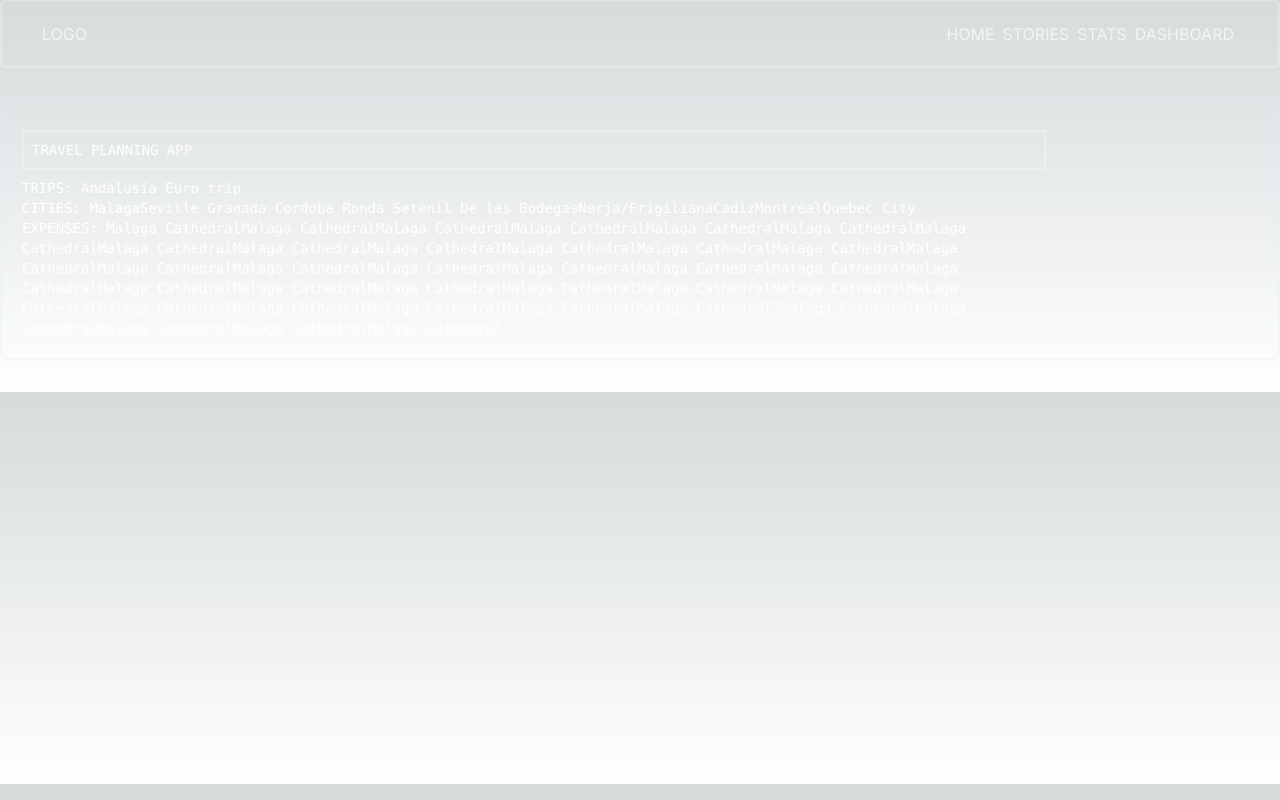
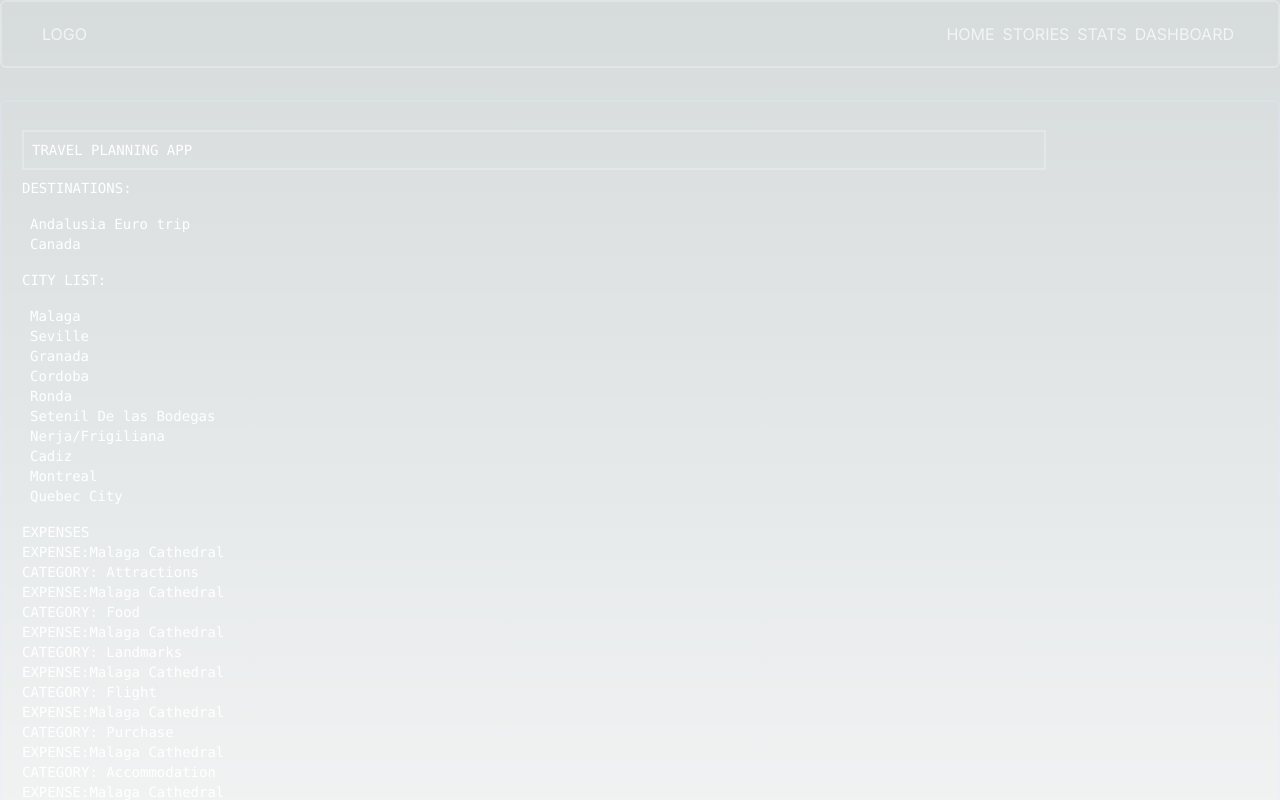
Before and after one commit to Terrero89/travel_planning_app, a Next.js app: page / in a window 1280 px wide. Shown: the top 800 px of the page. Built offline with nearby package versions, Linux system fonts and the light colour scheme.

Commit message:
Revert "Dev"

```diff
--- /dev/null
+++ b/src/app/components/cities/CityItem.tsx
@@ -0,0 +1,24 @@
+
+"use client"
+
+import { Places, Trips } from '../../../../types/trips';
+// import { useTripsStore } from '@/app/stores/useStore';
+
+
+interface CityProps{
+   cityList: Places[]
+}
+
+
+const CityItem: React.FC<CityProps> = ({cityList}) => {
+
+    return (
+        <div className=" content-center my-2 p-2 mx-">
+            <div className=" content-center"> {cityList.map((place: Places) => (<h3>{place.city}</h3> ))} </div>
+        </div>
+
+
+    );
+}
+
+export default CityItem;
--- /dev/null
+++ b/src/app/components/cities/CityList.tsx
@@ -0,0 +1,26 @@
+
+"use client"
+
+import { useTripsStore } from '@/app/stores/useStore';
+import CityItem from './CityItem';
+import { Places, Trips } from '../../../../types/trips';
+
+
+
+
+const CityList: React.FC<{}> = ({ }) => {
+    const places: Places[] = useTripsStore((state) =>
+        state.trip.flatMap(trip => trip.places)
+    );
+
+
+    return (
+        <div className="">
+            <CityItem cityList={places} />
+
+        </div>
+
+    );
+}
+
+export default CityList;
--- /dev/null
+++ b/src/app/components/destination/DestinationItem.tsx
@@ -0,0 +1,23 @@
+
+"use client"
+
+// import { useTripsStore } from '@/app/stores/useStore';
+import Trips from '../../types/trips';
+
+interface DestionationProps{
+    destinationList: Trips[]
+}
+
+
+const DestinationItem: React.FC<DestionationProps> = ({destinationList}) => {
+
+    return (
+        <div className=" content-center my-2 p-2 ">
+            <div className=" content-center">{destinationList.map((trip: Trips) => <h3>{trip.destination}</h3>)} </div>
+        </div>
+
+
+    );
+}
+
+export default DestinationItem;
--- a/src/app/components/destination/DestinationList.tsx
+++ b/src/app/components/destination/DestinationList.tsx
@@ -1,29 +1,23 @@
 
 "use client"
 
-import Trips, { Places } from '../../types/trips';
-import UIHeader from './components/UI/UIHeader';
-import { useTripsStore } from './stores/useStore';
+import { useTripsStore } from '@/app/stores/useStore';
+import Trips from '../../types/trips';
+import DestinationItem from './DestinationItem';
 
-interface Props {
-  title: string;
-}
 
-const Header: React.FC<Props> = ({}) => {
-    const trip = useTripsStore((state: { trip: Trips[]; }) => state.trip);
+
+
+const Header: React.FC<{}> = ({}) => {
+    const destination = useTripsStore((state: { trip: Trips[]; }) => state.trip);
 
   return (
-    <div className="border-2 border-white border-opacity-25 content-center my-2 p-2">
-        <div className="z-10 w-full max-w-5xl items-center justify-between font-mono text-sm ">
-        <div>TRIPS: {trip.map((trip: Trips) => trip.destination)}</div>
-      </div>
+    <div className="">
+        <DestinationItem destinationList={destination}/>
+
     </div>
 
   );
 }
 
 export default Header;
-
-function useTripsStore(arg0: (state: { trip: Trips[]; }) => Trips[]) {
-    throw new Error('Function not implemented.');
-}
--- /dev/null
+++ b/src/app/components/expenses/ExpensesItem.tsx
@@ -0,0 +1,33 @@
+
+"use client"
+
+import { Expenses, Places, Trips } from '../../../../types/trips';
+// import { useTripsStore } from '@/app/stores/useStore';
+
+
+interface ExpensesProps {
+    expensesList: Expenses[]
+}
+
+
+const CityItem: React.FC<ExpensesProps> = ({ expensesList }) => {
+
+    return (
+
+
+        <div>
+      {expensesList.map((expense: Expenses) => (
+            <>
+            <p>EXPENSE:{expense.expense}</p>
+            <p>CATEGORY: {expense.category}</p>
+            </>
+        ))}
+
+        </div>
+
+
+
+    );
+}
+
+export default CityItem;
--- /dev/null
+++ b/src/app/components/expenses/ExpensesList.tsx
@@ -0,0 +1,22 @@
+"use client";
+
+import { useTripsStore } from '@/app/stores/useStore';
+import { Expenses } from '../../../../types/trips';
+import ExpensesItem from './ExpensesItem'; // Assuming ExpensesItem is the component you're rendering
+
+const ExpensesList: React.FC = () => {
+  // Extract all expenses from all places within all trips
+  const expenses: Expenses[] = useTripsStore((state) =>
+    state.trip.flatMap(trip =>
+      trip.places.flatMap((place: { expenses: any; }) => place.expenses)
+    )
+  );
+
+  return (
+    <div className="">
+      <ExpensesItem expensesList={expenses} />
+    </div>
+  );
+}
+
+export default ExpensesList;
--- a/src/app/page.tsx
+++ b/src/app/page.tsx
@@ -1,7 +1,12 @@
 
 "use client"
 
-import Trips, { Places } from '../../types/trips';
+import { Places, Trips } from '../../types/trips';
+import CityItem from './components/cities/CityItem';
+import CityList from './components/cities/CityList';
+import DestinationItem from './components/destination/DestinationItem';
+import DestinationList from './components/destination/DestinationList';
+import ExpensesList from './components/expenses/ExpensesList';
 import UIHeader from './components/UI/UIHeader';
 import { useTripsStore } from './stores/useStore';
 
@@ -14,9 +19,13 @@ export default function Home() {
     <main className="">
       <div className="z-10 w-full max-w-5xl items-center justify-between font-mono text-sm ">
         <UIHeader title="TRAVEL PLANNING APP"/>
-        <div>TRIPS: {trip.map((trip: Trips) => trip.destination)}</div>
-        <div>CITIES: {trip.map((trip: Trips) => trip.places.map((place: Places) => place.city))}</div>
-        <div>EXPENSES: {trip.map((trip: Trips) => trip.places.map((place: Places) => place.expenses.map((expense: any) => expense.expense)))}</div>
+        DESTINATIONS:
+        <DestinationList  />
+        CITY LIST:
+        <CityList/>
+        EXPENSES
+        <ExpensesList/>
+
       </div>
     </main>
   );
--- a/src/app/stores/useStore.ts
+++ b/src/app/stores/useStore.ts
@@ -11,13 +11,12 @@ export const useTripsStore = create<TripsState>((set) => ({
       destination: "Andalusia Euro trip",
       transportType: "Flight",
       from: "11-07-2024",
-      to: "19-07-expenses: Array<Expenses>;2024",
+      to: "19-07-2024",
       destinationBudget: 1000, // based on the total cost of the trip
-      arriving: "11-08-2024",
-      leaving: "11-19-2024",
       tripDuration: 12,
       dateAdded: "08-07-2024",
       isTripCompleted: false,
+      tripRating: 4.5,
       places: [
         {
           cityID: "city1",
@@ -26,14 +25,15 @@ export const useTripsStore = create<TripsState>((set) => ({
           to: "11-12-2024",
           totalCost: 0, // based on the total cost of the trip
           isThisCityVisited: false,
+          cityRating: 4.5,
           expenses: [
-            { expenseID: "ex1", category: "Attractions", expense: "Malaga Cathedral", cost: 20, date: "08-07-2024", duration: 2, comments: "", location: '', isCompleted: false },
-            { expenseID: "ex2", category: "Food",expense: "Malaga Cathedral", cost: 20, date: "08-07-2024", duration: 2, comments: "", location: '', isCompleted: false },
-            { expenseID: "ex3", category: "Landmarks", expense: "Malaga Cathedral", cost: 20, date: "08-07-2024", duration: 2, comments: "", location: '', isCompleted: false },
-            { expenseID: "ex4", category: "Flight", expense: "Malaga Cathedral", cost: 20, date: "08-07-2024", duration: 2, comments: "", location: '',isCompleted: false },
-            { expenseID: "ex5", category: "Purchase", expense: "Malaga Cathedral", cost: 20, date: "08-07-2024", duration: 2, comments: "", location: '',isCompleted: false },
-            { expenseID: "ex4", category: "Accommodation", expense: "Malaga Cathedral", cost: 20, date: "08-07-2024", duration: 2, comments: "", location: '',isCompleted: false },
-            { expenseID: "ex4", category: "Transportation", expense: "Malaga Cathedral", cost: 20, date: "08-07-2024", duration: 2, comments: "",location: '', isCompleted: false }
+            { expenseID: "ex1", category: "Attractions", expense: "Malaga Cathedral", cost: 20, date: "08-07-2024",startTime: '03:56pm',endTime: '06:04pm',   duration: 2.1, comments: "", location: '', isCompleted: false, placerating: 4.4 },
+            { expenseID: "ex2", category: "Food",expense: "Malaga Cathedral", cost: 20, date: "08-07-2024", startTime: '03:56pm',endTime: '06:04pm',   duration: 2.1, comments: "", location: '', isCompleted: false, placerating:4.4 },
+            { expenseID: "ex3", category: "Landmarks", expense: "Malaga Cathedral", cost: 20, date: "08-07-2024",startTime: '03:56pm',endTime: '06:04pm',   duration: 2.1, comments: "", location: '', isCompleted: false, placerating:4.4},
+            { expenseID: "ex4", category: "Flight", expense: "Malaga Cathedral", cost: 20, date: "08-07-2024",startTime: '03:56pm',endTime: '06:04pm',   duration: 2.1, comments: "", location: '', isCompleted: false, placerating:4.4 },
+            { expenseID: "ex5", category: "Purchase", expense: "Malaga Cathedral", cost: 20, date: "08-07-2024", startTime: '03:56pm',endTime: '06:04pm',   duration: 2.1, comments: "", location: '', isCompleted: false, placerating:4.4},
+            { expenseID: "ex4", category: "Accommodation", expense: "Malaga Cathedral", cost: 20, date: "08-07-2024",startTime: '03:56pm',endTime: '06:04pm',   duration: 2.1, comments: "", location: '', isCompleted: false, rplacerating:4.4},
+            { expenseID: "ex4", category: "Transportation", expense: "Malaga Cathedral", cost: 20, date: "08-07-2024",startTime: '03:56pm',endTime: '06:04pm',   duration: 2.1, comments: "", location: '', isCompleted: false, placerating: 4.4}
 
           ]
 
@@ -45,14 +45,9 @@ export const useTripsStore = create<TripsState>((set) => ({
           to: "11-12-2024",
           totalCost: 0, // based on the total cost of the trip
           isThisCityVisited: false,
+          cityRating: 4.5,
           expenses: [
-            { expenseID: "ex1", category: "Attractions", expense: "Malaga Cathedral", cost: 20, date: "08-07-2024", duration: 2, comments: "", location: '', isCompleted: false },
-            { expenseID: "ex2", category: "Food",expense: "Malaga Cathedral", cost: 20, date: "08-07-2024", duration: 2, comments: "", location: '', isCompleted: false },
-            { expenseID: "ex3", category: "Landmarks", expense: "Malaga Cathedral", cost: 20, date: "08-07-2024", duration: 2, comments: "", location: '', isCompleted: false },
-            { expenseID: "ex4", category: "Flight", expense: "Malaga Cathedral", cost: 20, date: "08-07-2024", duration: 2, comments: "", location: '',isCompleted: false },
-            { expenseID: "ex5", category: "Purchase", expense: "Malaga Cathedral", cost: 20, date: "08-07-2024", duration: 2, comments: "", location: '',isCompleted: false },
-            { expenseID: "ex4", category: "Accommodation", expense: "Malaga Cathedral", cost: 20, date: "08-07-2024", duration: 2, comments: "", location: '',isCompleted: false },
-            { expenseID: "ex4", category: "Transportation", expense: "Malaga Cathedral", cost: 20, date: "08-07-2024", duration: 2, comments: "",location: '', isCompleted: false }
+            { expenseID: "ex4", category: "Transportation", expense: "Malaga Cathedral", cost: 20, date: "08-07-2024",startTime: '03:56pm',endTime: '06:04pm',   duration: 2.1, comments: "", location: '', isCompleted: false, placerating: 4.4}
 
           ]
 
@@ -64,10 +59,9 @@ export const useTripsStore = create<TripsState>((set) => ({
           to: "11-12-2024",
           totalCost: 0, // based on the total cost of the trip
           isThisCityVisited: false,
+          cityRating: 4.5,
           expenses: [
-            { expenseID: "ex1", category: "Attractions", expense: "Malaga Cathedral", cost: 20, date: "08-07-2024", duration: 2, comments: "", location: '', isCompleted: false },
-            { expenseID: "ex2", category: "Food",expense: "Malaga Cathedral", cost: 20, date: "08-07-2024", duration: 2, comments: "", location: '', isCompleted: false },
-            { expenseID: "ex3", category: "Landmarks", expense: "Malaga Cathedral", cost: 20, date: "08-07-2024", duration: 2, comments: "", location: '', isCompleted: false },
+            { expenseID: "ex4", category: "Transportation", expense: "Malaga Cathedral", cost: 20, date: "08-07-2024",startTime: '03:56pm',endTime: '06:04pm',   duration: 2.1, comments: "", location: '', isCompleted: false, placerating: 4.4}
 
           ]
 
@@ -79,10 +73,9 @@ export const useTripsStore = create<TripsState>((set) => ({
           to: "11-12-2024",
           totalCost: 0, // based on the total cost of the trip
           isThisCityVisited: false,
+          cityRating: 4.5,
           expenses: [
-            { expenseID: "ex1", category: "Attractions", expense: "Malaga Cathedral", cost: 20, date: "08-07-2024", duration: 2, comments: "", location: '', isCompleted: false },
-            { expenseID: "ex2", category: "Food",expense: "Malaga Cathedral", cost: 20, date: "08-07-2024", duration: 2, comments: "", location: '', isCompleted: false },
-            { expenseID: "ex3", category: "Landmarks", expense: "Malaga Cathedral", cost: 20, date: "08-07-2024", duration: 2, comments: "", location: '', isCompleted: false },
+            { expenseID: "ex4", category: "Transportation", expense: "Malaga Cathedral", cost: 20, date: "08-07-2024",startTime: '03:56pm',endTime: '06:04pm',   duration: 2.1, comments: "", location: '', isCompleted: false, placerating: 4.4}
 
           ]
 
@@ -94,10 +87,9 @@ export const useTripsStore = create<TripsState>((set) => ({
           to: "11-12-2024",
           totalCost: 0, // based on the total cost of the trip
           isThisCityVisited: false,
+          cityRating: 4.5,
           expenses: [
-            { expenseID: "ex1", category: "Attractions", expense: "Malaga Cathedral", cost: 20, date: "08-07-2024", duration: 2, comments: "", location: '', isCompleted: false },
-            { expenseID: "ex2", category: "Food",expense: "Malaga Cathedral", cost: 20, date: "08-07-2024", duration: 2, comments: "", location: '', isCompleted: false },
-            { expenseID: "ex3", category: "Landmarks", expense: "Malaga Cathedral", cost: 20, date: "08-07-2024", duration: 2, comments: "", location: '', isCompleted: false },
+            { expenseID: "ex4", category: "Transportation", expense: "Malaga Cathedral", cost: 20, date: "08-07-2024",startTime: '03:56pm',endTime: '06:04pm',   duration: 2.1, comments: "", location: '', isCompleted: false, placerating: 4.4}
 
           ]
 
@@ -109,10 +101,9 @@ export const useTripsStore = create<TripsState>((set) => ({
           to: "11-12-2024",
           totalCost: 0, // based on the total cost of the trip
           isThisCityVisited: false,
+          cityRating: 4.5,
           expenses: [
-            { expenseID: "ex1", category: "Attractions", expense: "Malaga Cathedral", cost: 20, date: "08-07-2024", duration: 2, comments: "", location: '', isCompleted: false },
-            { expenseID: "ex2", category: "Food",expense: "Malaga Cathedral", cost: 20, date: "08-07-2024", duration: 2, comments: "", location: '', isCompleted: false },
-            { expenseID: "ex3", category: "Landmarks", expense: "Malaga Cathedral", cost: 20, date: "08-07-2024", duration: 2, comments: "", location: '', isCompleted: false },
+            { expenseID: "ex4", category: "Transportation", expense: "Malaga Cathedral", cost: 20, date: "08-07-2024",startTime: '03:56pm',endTime: '06:04pm',   duration: 2.1, comments: "", location: '', isCompleted: false, placerating: 4.4}
 
           ]
 
@@ -125,10 +116,9 @@ export const useTripsStore = create<TripsState>((set) => ({
           to: "11-12-2024",
           totalCost: 0, // based on the total cost of the trip
           isThisCityVisited: false,
+          cityRating: 4.5,
           expenses: [
-            { expenseID: "ex1", category: "Attractions", expense: "Malaga Cathedral", cost: 20, date: "08-07-2024", duration: 2, comments: "", location: '', isCompleted: false },
-            { expenseID: "ex2", category: "Food",expense: "Malaga Cathedral", cost: 20, date: "08-07-2024", duration: 2, comments: "", location: '', isCompleted: false },
-            { expenseID: "ex3", category: "Landmarks", expense: "Malaga Cathedral", cost: 20, date: "08-07-2024", duration: 2, comments: "", location: '', isCompleted: false },
+            { expenseID: "ex4", category: "Transportation", expense: "Malaga Cathedral", cost: 20, date: "08-07-2024",startTime: '03:56pm',endTime: '06:04pm',   duration: 2.1, comments: "", location: '', isCompleted: false, placerating: 4.4}
 
           ]
 
@@ -140,10 +130,9 @@ export const useTripsStore = create<TripsState>((set) => ({
           to: "11-12-2024",
           totalCost: 0, // based on the total cost of the trip
           isThisCityVisited: false,
+          cityRating: 4.5,
           expenses: [
-            { expenseID: "ex1", category: "Attractions", expense: "Malaga Cathedral", cost: 20, date: "08-07-2024", duration: 2, comments: "", location: '', isCompleted: false },
-            { expenseID: "ex2", category: "Food",expense: "Malaga Cathedral", cost: 20, date: "08-07-2024", duration: 2, comments: "", location: '', isCompleted: false },
-            { expenseID: "ex3", category: "Landmarks", expense: "Malaga Cathedral", cost: 20, date: "08-07-2024", duration: 2, comments: "", location: '', isCompleted: false },
+            { expenseID: "ex4", category: "Transportation", expense: "Malaga Cathedral", cost: 20, date: "08-07-2024",startTime: '03:56pm',endTime: '06:04pm',   duration: 2.1, comments: "", location: '', isCompleted: false, placerating: 4.4}
 
           ]
 
@@ -154,16 +143,17 @@ export const useTripsStore = create<TripsState>((set) => ({
 
     {
       destinationID: "trip2",
-      destination: "",
+      destination: "Canada",
       transportType: "Flight",
       from: "11-07-2024",
-      to: "19-07-expenses: Array<Expenses>;2024",
+      to: "19-07-2024",
       destinationBudget: 1000, // based on the total cost of the trip
       arriving: "11-08-2024",
       leaving: "11-19-2024",
       tripDuration: 12,
       dateAdded: "08-07-2024",
       isTripCompleted: false,
+      rating: 4.7,
       places: [
         {
           cityID: "city1",
@@ -172,10 +162,9 @@ export const useTripsStore = create<TripsState>((set) => ({
           to: "11-12-2024",
           totalCost: 0, // based on the total cost of the trip
           isThisCityVisited: false,
+          cityRating: 4.5,
           expenses: [
-            { expenseID: "ex1", category: "Attractions", expense: "Malaga Cathedral2", cost: 20, date: "08-07-2024", duration: 2, comments: "", location: '', isCompleted: false },
-            { expenseID: "ex2", category: "Food",expense: "Malaga Cathedral", cost: 20, date: "08-07-2024", duration: 2, comments: "", location: '', isCompleted: false },
-            { expenseID: "ex3", category: "Landmarks", expense: "Malaga Cathedral", cost: 20, date: "08-07-2024", duration: 2, comments: "", location: '', isCompleted: false },
+            { expenseID: "ex4", category: "Transportation", expense: "Malaga Cathedral", cost: 20, date: "08-07-2024",startTime: '03:56pm',endTime: '06:04pm',   duration: 2.1, comments: "", location: '', isCompleted: false, placerating: 4.4}
 
           ]
 
@@ -187,10 +176,9 @@ export const useTripsStore = create<TripsState>((set) => ({
           to: "11-12-2024",
           totalCost: 0, // based on the total cost of the trip
           isThisCityVisited: false,
+          cityRating: 4.5,
           expenses: [
-            { expenseID: "ex1", category: "Attractions", expense: "Malaga Cathedral", cost: 20, date: "08-07-2024", duration: 2, comments: "", location: '', isCompleted: false },
-            { expenseID: "ex2", category: "Food",expense: "Malaga Cathedral", cost: 20, date: "08-07-2024", duration: 2, comments: "", location: '', isCompleted: false },
-            { expenseID: "ex3", category: "Landmarks", expense: "Malaga Cathedral", cost: 20, date: "08-07-2024", duration: 2, comments: "", location: '', isCompleted: false },
+            { expenseID: "ex4", category: "Transportation", expense: "Malaga Cathedral", cost: 20, date: "08-07-2024",startTime: '03:56pm',endTime: '06:04pm',   duration: 2.1, comments: "", location: '', isCompleted: false, placerating: 4.4}
 
           ]
 
```
Also changed, not shown: types/trips.tsx (+21 -16 lines).
